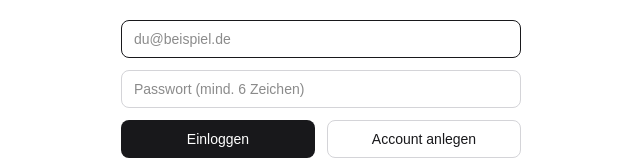
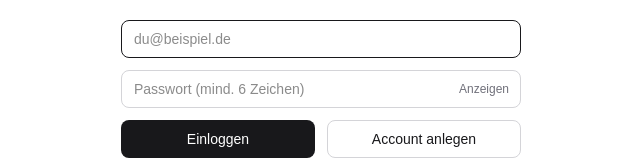
Before and after one commit to mubaarig/expose-generator, a Next.js app: page /login in a window 1280 px wide. Shown: the part 335-495 px from the top of the page, without its empty margins (319-959 px from the left). Built offline with nearby package versions, Linux system fonts and the light colour scheme.

Commit message:
Add show/hide password toggle on login

```diff
--- a/src/app/login/page.tsx
+++ b/src/app/login/page.tsx
@@ -40,6 +40,7 @@ function LoginForm() {
 
   const [email, setEmail] = useState("");
   const [password, setPassword] = useState("");
+  const [showPassword, setShowPassword] = useState(false);
   const [showMagicLink, setShowMagicLink] = useState(false);
   const [status, setStatus] = useState<"idle" | "sending" | "sent" | "error">(
     linkError ? "error" : "idle",
@@ -161,15 +162,25 @@ function LoginForm() {
               placeholder="du@beispiel.de"
               className="rounded-lg border border-zinc-300 bg-white px-3 py-2 text-sm outline-none focus:border-zinc-900 dark:border-zinc-700 dark:bg-zinc-900 dark:focus:border-zinc-100"
             />
+            <div className="relative">
               <input
-              type="password"
+                type={showPassword ? "text" : "password"}
                 required
                 minLength={6}
                 value={password}
                 onChange={(e) => setPassword(e.target.value)}
                 placeholder="Passwort (mind. 6 Zeichen)"
-              className="rounded-lg border border-zinc-300 bg-white px-3 py-2 text-sm outline-none focus:border-zinc-900 dark:border-zinc-700 dark:bg-zinc-900 dark:focus:border-zinc-100"
+                className="w-full rounded-lg border border-zinc-300 bg-white px-3 py-2 pr-16 text-sm outline-none focus:border-zinc-900 dark:border-zinc-700 dark:bg-zinc-900 dark:focus:border-zinc-100"
               />
+              <button
+                type="button"
+                onClick={() => setShowPassword((v) => !v)}
+                aria-label={showPassword ? "Passwort verbergen" : "Passwort anzeigen"}
+                className="absolute inset-y-0 right-0 flex items-center pr-3 text-xs font-medium text-zinc-500 hover:text-zinc-900 dark:hover:text-zinc-100"
+              >
+                {showPassword ? "Verbergen" : "Anzeigen"}
+              </button>
+            </div>
             <div className="grid grid-cols-2 gap-3">
               <button
                 type="submit"
```
Lines whose indentation alone changed are shown as unchanged.
